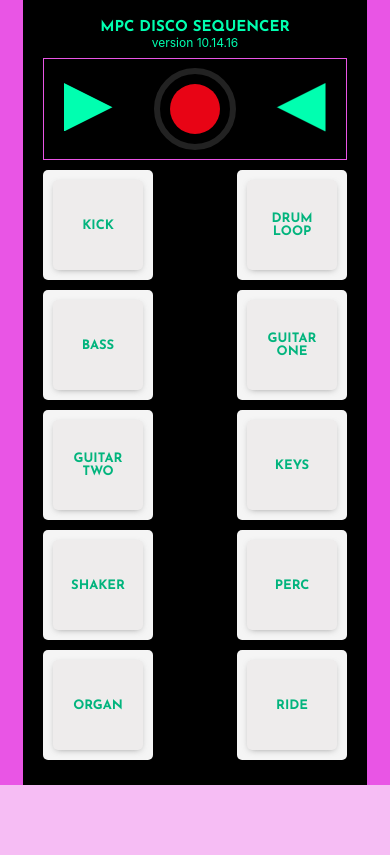
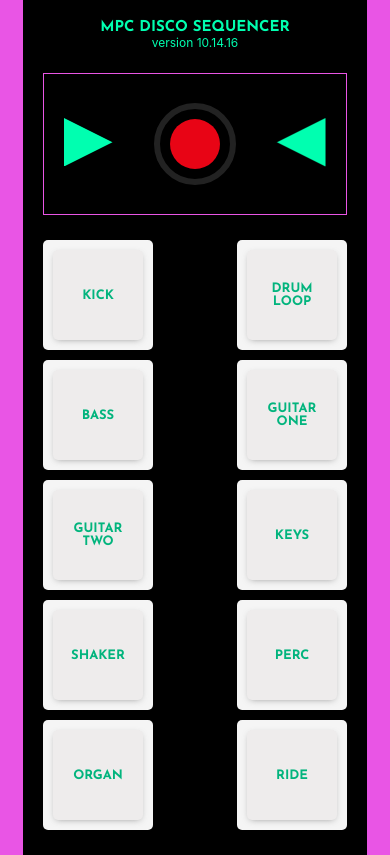
Before and after one commit to stephanbazbaz/moveo_test, a React (Create React App) app: page / in a window 390 px wide. Built offline with nearby package versions, Linux system fonts and the light colour scheme.

Commit message:
mediaquert

```diff
--- a/src/App.js
+++ b/src/App.js
@@ -1,6 +1,5 @@
 import React from "react";
 import "./App.css";
-import './mediaQuery.scss'
 import Pads from "./components/Pads";
 import DISCOBALL from './assets/noun_Disco Ball_108176.svg'
 
--- a/src/components/style.scss
+++ b/src/components/style.scss
@@ -101,3 +101,36 @@
         }
     }
 }
+@media only screen and (max-width: 728px) {
+    .disco-ball {
+        display: none;
+    }
+
+    .pads-container {
+        box-sizing: border-box ;
+        width: 100% ;
+        border-radius: 0px ;
+        margin: 0px ;
+    }
+    .pads-container .btn-warp {
+        margin: 5px 0 5px 0 ;
+        width: 110px ;
+        height: 110px ;
+    }
+    .play-bar-warp {
+        margin-top: 5px ;
+        margin-bottom: 5px ;
+        padding: 0px 20px ;
+    }
+    .pads-container .btn-warp .pad-button {
+        width: 90px ;
+        height: 90px ;
+        font-size: 13px ;
+    }
+    .pads-container .title-container .mpc-title {
+        font-size: 15px ;
+    }
+    .version {
+        font-size: 12px;
+    }
+}
--- a/src/mediaQuery.scss
+++ /dev/null
@@ -1,33 +0,0 @@
-@media only screen and (max-width: 728px) {
-    .disco-ball {
-        display: none;
-    }
-
-    .pads-container {
-        box-sizing: border-box !important;
-        width: 100% !important;
-        border-radius: 0px !important;
-        margin: 0px !important;
-    }
-    .pads-container .btn-warp {
-        margin: 5px 0 5px 0 !important;
-        width: 110px !important;
-        height: 110px !important;
-    }
-    .play-bar-warp {
-        margin-top: 5px !important;
-        margin-bottom: 5px !important;
-        padding: 0px 20px !important;
-    }
-    .pads-container .btn-warp .pad-button {
-        width: 90px !important;
-        height: 90px !important;
-        font-size: 13px !important;
-    }
-    .pads-container .title-container .mpc-title {
-        font-size: 15px !important;
-    }
-    .version {
-        font-size: 12px;
-    }
-}
```
